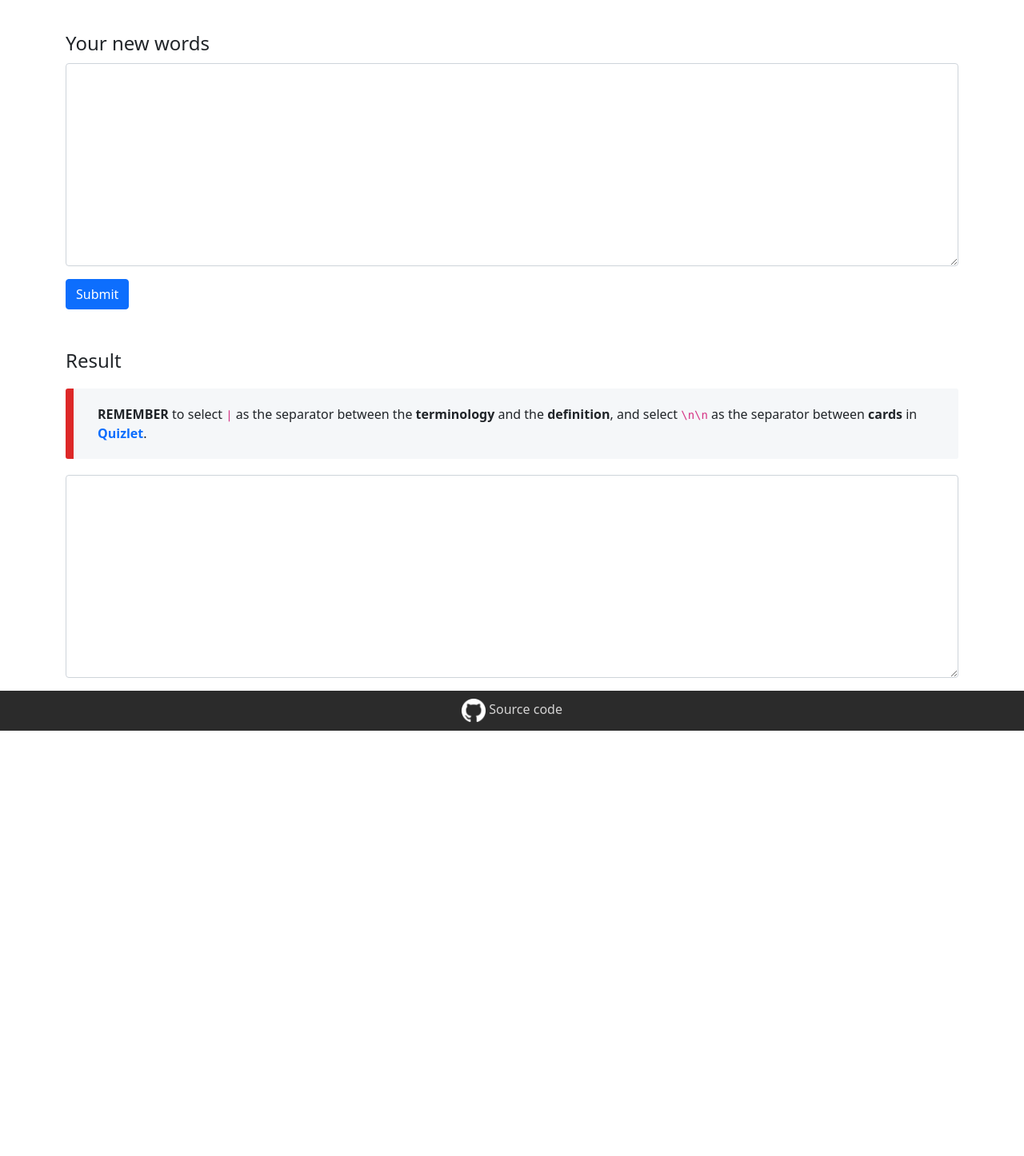
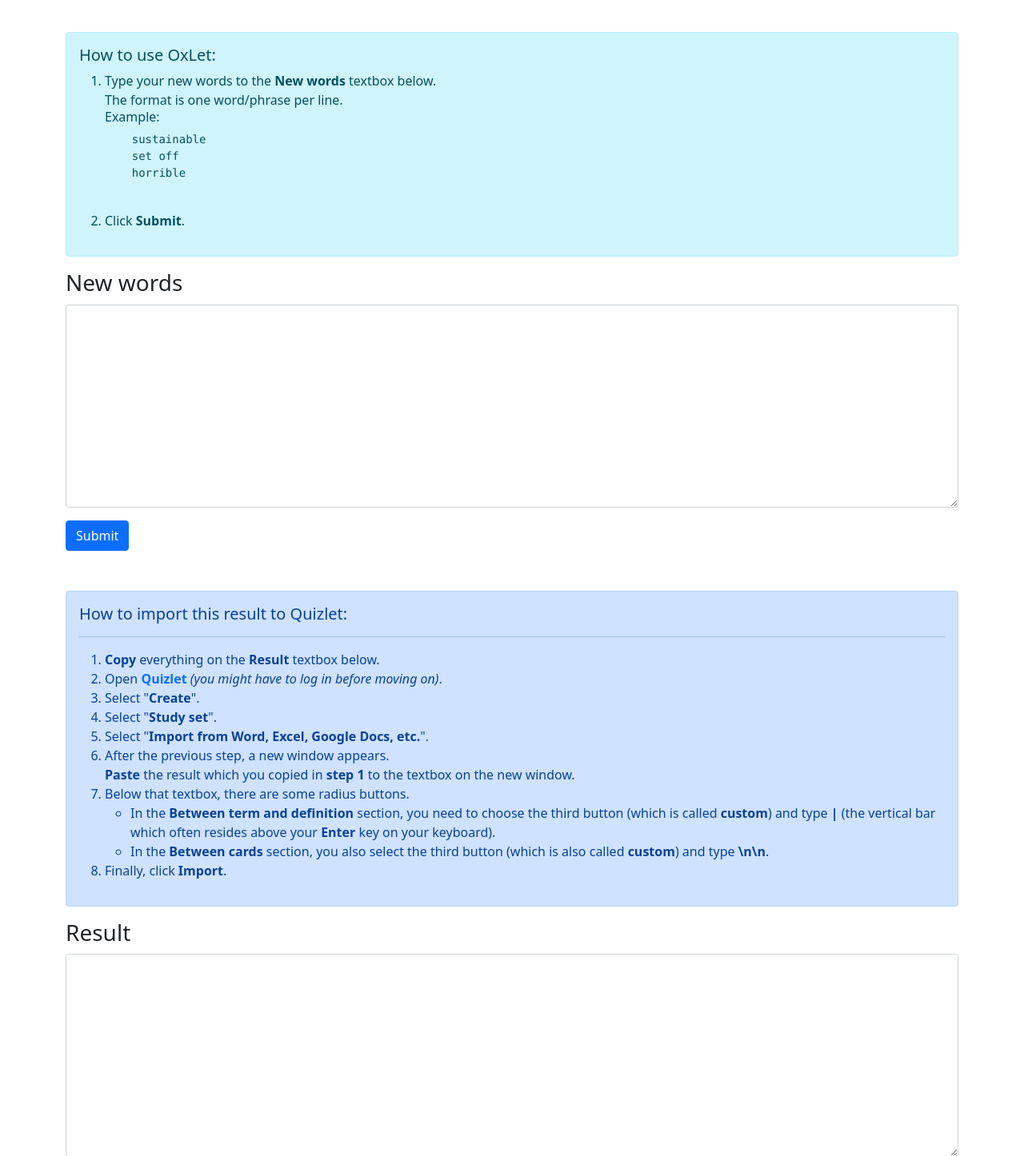
Before and after one commit to datthinh1801/OxLet, a Flask app: page / in a window 1280 px wide. Shown: the part 65-1511 px from the top of the page at 80% size. Before the commit the page ends 979 px from the top, so only its background shows below. Run offline with Flask 2, Linux system fonts and the light colour scheme.

Commit message:
Add instructions

```diff
--- a/templates/index.html
+++ b/templates/index.html
@@ -1,30 +1,69 @@
 {% extends 'base.html' %}
 
 {% block body %}
+<div class="alert alert-info" role="alert">
+    <h5 class="alert-heading">How to use OxLet:</h5>
+    <ol>
+        <li>
+            Type your new words to the <b>New words</b> textbox below.<br>
+            The format is one word/phrase per line.<br>
+            <h6>Example:</h6>
+            <pre>
+    sustainable
+    set off
+    horrible
+            </pre>
+        </li>
+        <li>
+            Click <b>Submit</b>.
+        </li>
+    </ol>
+</div>
+
 <form method="POST" action="/">
     <div class="mb-3">
-        <h4 for="new-words" class="form-label" style="margin-bottom: 10px;">Your new words</h4>
+        <h3 for="new-words" class="form-label" style="margin-bottom: 10px;">New words</h3>
         <textarea class="form-control" id="new-words" name="new-words" rows="10">{{new_words}}</textarea>
     </div>
     <button type="submit" class="btn btn-primary">Submit</button>
 </form>
 
 <div class="mb-3" style="margin-top: 50px;">
-    <h4 for="result" class="form-label" style="margin-bottom: 10px;">Result</h4>
-    <div style="margin: 20px 0px;
-        display: block;
-        position: relative;
-        border-left: 10px solid;
-        border-radius: 3px;
-        background-color: rgb(245, 247, 249);
-        border-left-color: rgb(221, 40, 40);
-        padding: 20px 30px;">
-        <strong>REMEMBER</strong> to select <code>|</code> as the separator between the
-        <strong>terminology</strong> and the
-        <strong>definition</strong>,
-        and select <code>\n\n</code> as the separator between <strong>cards</strong> in <a href="https://quizlet.com"
-            style="text-decoration: none;"><strong>Quizlet</strong></a>.
+
+    <div class="alert alert-primary" role="alert">
+        <h5 class="alert-heading">How to import this result to Quizlet:</h5>
+        <hr>
+        <p class="mb-0">
+        <ol>
+            <li><b>Copy</b> everything on the <b>Result</b> textbox below.</li>
+            <li>Open <a href="https://quizlet.com/" style="text-decoration: none; font-weight: bold">Quizlet</a> <i>(you
+                    might have to log in before moving on)</i>.</li>
+            <li>Select "<b>Create</b>".</li>
+            <li>Select "<b>Study set</b>".</li>
+            <li>Select "<b>Import from Word, Excel, Google Docs, etc.</b>".</li>
+            <li>
+                After the previous step, a new window appears.<br>
+                <b>Paste</b> the result which you copied in <b>step 1</b> to the textbox on the new window.
+            </li>
+            <li>Below that textbox, there are some radius buttons.<br>
+                <ul>
+                    <li>
+                        In the <b>Between term and definition</b> section, you need to choose the third button (which is
+                        called <b>custom</b>) and type <b>|</b> (the vertical bar which often resides above your
+                        <b>Enter</b> key on your keyboard).
+                    </li>
+                    <li>
+                        In the <b>Between cards</b> section, you also select the third button (which is also called
+                        <b>custom</b>) and type <b>\n\n</b>.
+                    </li>
+                </ul>
+            </li>
+            <li>Finally, click <b>Import</b>.</li>
+        </ol>
+        </p>
     </div>
+
+    <h3 for="result" class="form-label" style="margin-bottom: 10px;">Result</h3>
     <textarea class="form-control" id="result" name="result" rows="10">{{result}}</textarea>
 </div>
 
```
